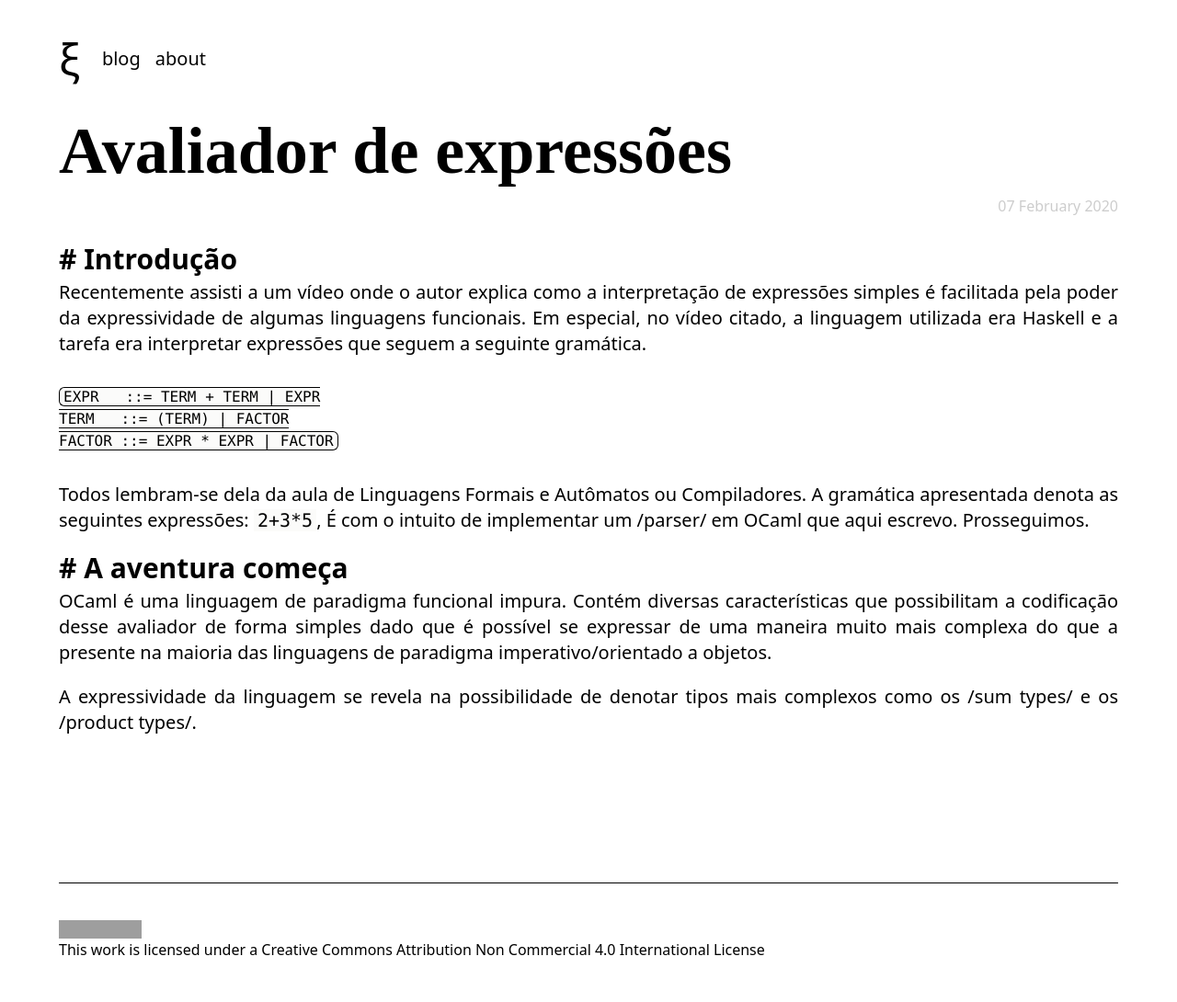
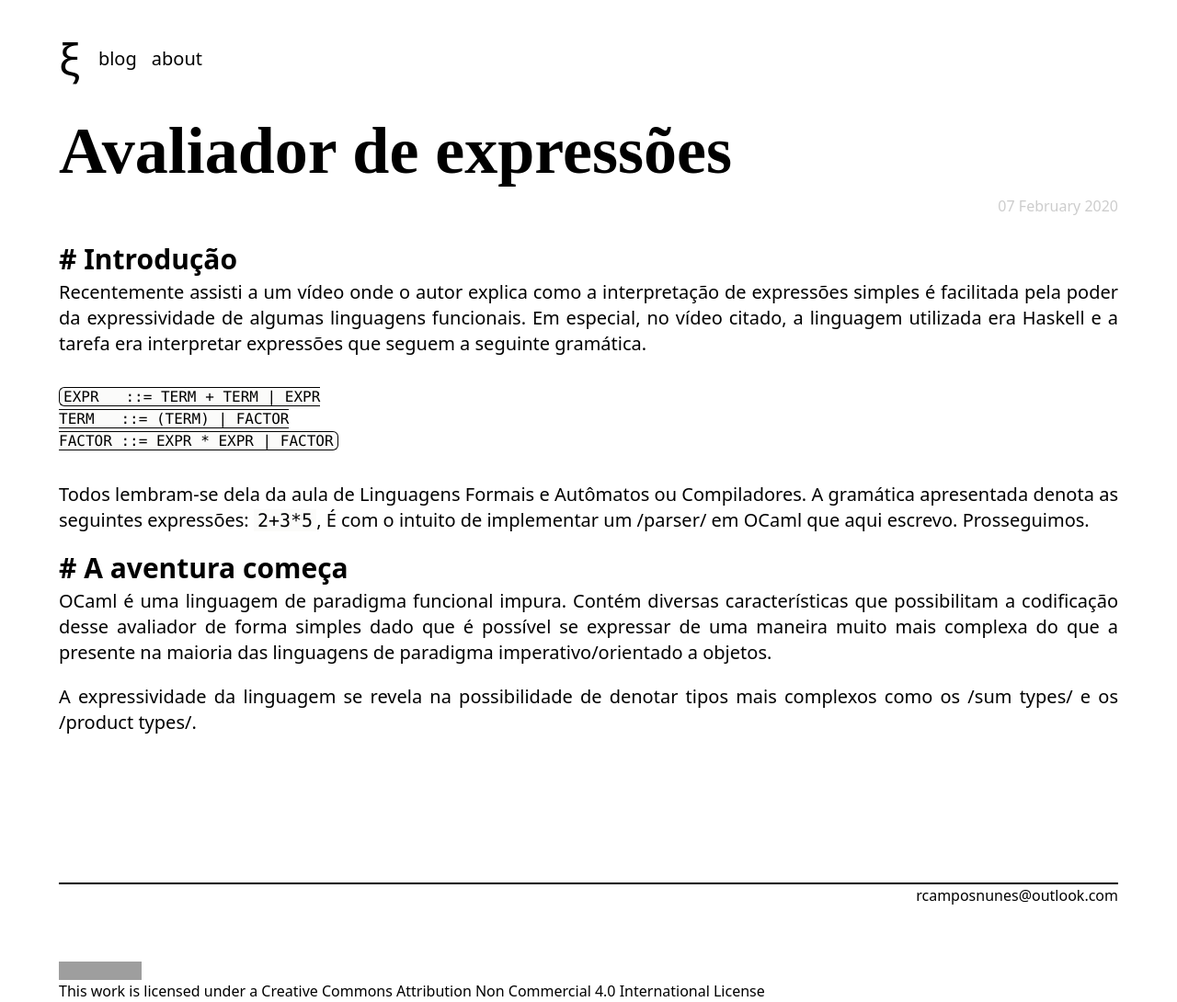
Before and after one commit to rafaelcn/rafaelcn.github.io, a Jekyll site: the page built from _posts/2020-02-07-ocaml-evaluator.md, in a window 1280 px wide. Shown: the whole page at 92% size. Built offline with Jekyll 4.4.1, drawn with Linux system fonts in a browser that asks for light colours; nearby versions of some CDN libraries; before the commit the page ends 1045 px from its top, so only the background shows below that; grey boxes are pictures that could not be loaded.

Commit message:
Simplify layout of the DOM
Signed-off-by: Rafael Campos Nunes <rcamposnunes@outlook.com>

```diff
--- a/_layouts/crude.html
+++ b/_layouts/crude.html
@@ -1,36 +1,55 @@
 <!doctype html>
 <html>
     <head>
-        <meta charset="utf-8">
+        <meta charset="utf-8" />
         <title>{{ page.title }}</title>
 
         <!-- Mobile kind of support -->
-        <meta name="viewport" content="width=device-width, initial-scale=1, maximum-scale=1, user-scalable=no">
+        <meta
+            name="viewport"
+            content="width=device-width, initial-scale=1, maximum-scale=1, user-scalable=no"
+        />
 
         <!-- SEO -->
-        <meta name="description" content="Rafael's blog on computers and other stuff">
+        <meta
+            name="description"
+            content="Rafael's blog on computers and other stuff"
+        />
 
         {% if page.layout == "post" %}
-            <meta property="og:title" content="Rafael's blog - {{ page.title }}">
+        <meta property="og:title" content="Rafael's blog - {{ page.title }}" />
         {% else %}
-            <meta property="og:title" content="Rafael's blog">
+        <meta property="og:title" content="Rafael's blog" />
         {% endif %}
-        <meta property="og:url" content="{{ site.url }}{{ page.url }}">
-        <meta property="og:image" content="{{ site.url }}/res/img/github_profile.png">
-        <meta property="og:image:type" content="image/png">
-        <meta property="og:description" content="Rafael's blog on computers and other stuff">
+        <meta property="og:url" content="{{ site.url }}{{ page.url }}" />
+        <meta
+            property="og:image"
+            content="{{ site.url }}/res/img/github_profile.png"
+        />
+        <meta property="og:image:type" content="image/png" />
+        <meta
+            property="og:description"
+            content="Rafael's blog on computers and other stuff"
+        />
 
-        <link rel="shortcut icon" href="https://rafaelcn.github.io/res/img/github_profile.png" type="image/x-icon">
+        <script src="/res/js/tailwindcss-4.1.7.js"></script>
 
-        <link rel="stylesheet" href="https://cdnjs.cloudflare.com/ajax/libs/highlight.js/11.11.1/styles/default.min.css">
-        <link rel="stylesheet" href="res/css/fonts.min.css">
+        <link
+            rel="shortcut icon"
+            href="https://rafaelcn.github.io/res/img/github_profile.png"
+            type="image/x-icon"
+        />
 
-        <script src="https://cdn.jsdelivr.net/npm/@tailwindcss/browser@4"></script>
+        <link
+            rel="stylesheet"
+            href="https://cdnjs.cloudflare.com/ajax/libs/highlight.js/11.11.1/styles/default.min.css"
+        />
+        <link rel="stylesheet" href="res/css/fonts.min.css" />
+
         <style type="text/tailwindcss">
             @theme {
                 --font-serif: "EB Garamond";
-            --font-sans: "Rubik", system-ui, ui-sans-serif, sans-serif,
-                "Apple Color Emoji", "Segoe UI Emoji", "Segoe UI Symbol", "Noto Color Emoji";
+                --font-sans: "Rubik", system-ui, ui-sans-serif, sans-serif;
             }
 
             pre {
@@ -63,7 +82,7 @@
             }
 
             #post-content > h1::before {
-                content: '# ';
+                content: "# ";
             }
 
             #post-content > p > img {
@@ -77,37 +96,43 @@
         </style>
     </head>
 
-    <body class="pl-3 pr-3 xl:pr-0 xl:pl-0 max-w-6xl mx-auto h-screen">
+    <body class="pl-4 pr-4 xl:pr-0 xl:pl-0 max-w-6xl mx-auto h-screen">
         <div class="min-h-full" id="wrapper">
-            <nav class="mb-5 mt-5">
-                <div class="pb-5 pt-5 flex items-center space-x-6 text-xl rounded-md">
-                    <span class="text-5xl select-none">&xi;</span>
-                    <ul class="flex space-x-4">
-                        {% for link in site.navigation %}
-                        {% assign current = nil %}
+            <nav class="mb-5 mt-5 pb-5 pt-5">
+                <ul class="flex items-center space-x-4 text-xl">
+                    <li class="mr-5 text-5xl select-none">&xi;</li>
+                    {% for link in site.navigation %} {% assign current = nil %}
                     {% if link.url == page.url or page.layout == link.layout %}
-                            {% assign current = '' %}
+                    {% assign current = '' %} {% endif %} {% if page.layout ==
+                    "post" and link.text == "blog" %} {% assign current = '' %}
                     {% endif %}
-                        {% if page.layout == "post" and link.text == "blog" %}
-                            {% assign current = '' %}
-                        {% endif %}
-                        <li><a class="{{current}}" href="{{ link.url }}">{{ link.text }}</a></li>
+                    <li>
+                        <a class="{{current}}" href="{{ link.url }}"
+                            >{{ link.text }}</a
+                        >
+                    </li>
                     {% endfor %}
                 </ul>
+            </nav>
+            <main class="mb-5" id="content">{{ content }}</main>
         </div>
-            </nav>
-            <main class="mb-5" id="content">
-                <div class="">{{ content }}</div>
-            </main>
+        <footer class="mt-10 border-t-2 border-black">
+            <div class="flex flex-col">
+                <div id="contact" class="flex justify-end">{{site.email}}</div>
+                <div id="license" class="mt-15">
+                    <a
+                        class=""
+                        rel="license"
+                        href="http://creativecommons.org/licenses/by-nc/4.0/"
+                    >
+                        <img
+                            alt="Creative Commons License"
+                            src="https://i.creativecommons.org/l/by-nc/4.0/88x31.png"
+                        />
+                        This work is licensed under a Creative Commons
+                        Attribution Non Commercial 4.0 International License
+                    </a>
                 </div>
-        <footer class="mt-10 border-t border-black">
-            <div class="mt-10 flex flex-col column content-center items-left">
-              <a class="" rel="license" href="http://creativecommons.org/licenses/by-nc/4.0/">
-                <img alt="Creative Commons License" style="border-width:0" src="https://i.creativecommons.org/l/by-nc/4.0/88x31.png" /></a>
-              </a>
-              <p>
-                  This work is licensed under a <a rel="license" href="http://creativecommons.org/licenses/by-nc/4.0/" id="license">Creative Commons Attribution Non Commercial 4.0 International License</a>
-              </p>
             </div>
         </footer>
 
--- a/_layouts/post.html
+++ b/_layouts/post.html
@@ -4,7 +4,7 @@
 
 <div class="">
     <header class="" id="post-header">
-        <h1 class="text-5xl md:text-6xl lg:text-7xl font-serif font-semibold">
+        <h1 class="text-5xl md:text-6xl lg:text-7xl font-serif font-bold">
             {{ page.title }}
         </h1>
         {% assign publish_language = 'nil' %} {% if page.language ==
```
Lines whose indentation alone changed are shown as unchanged.
